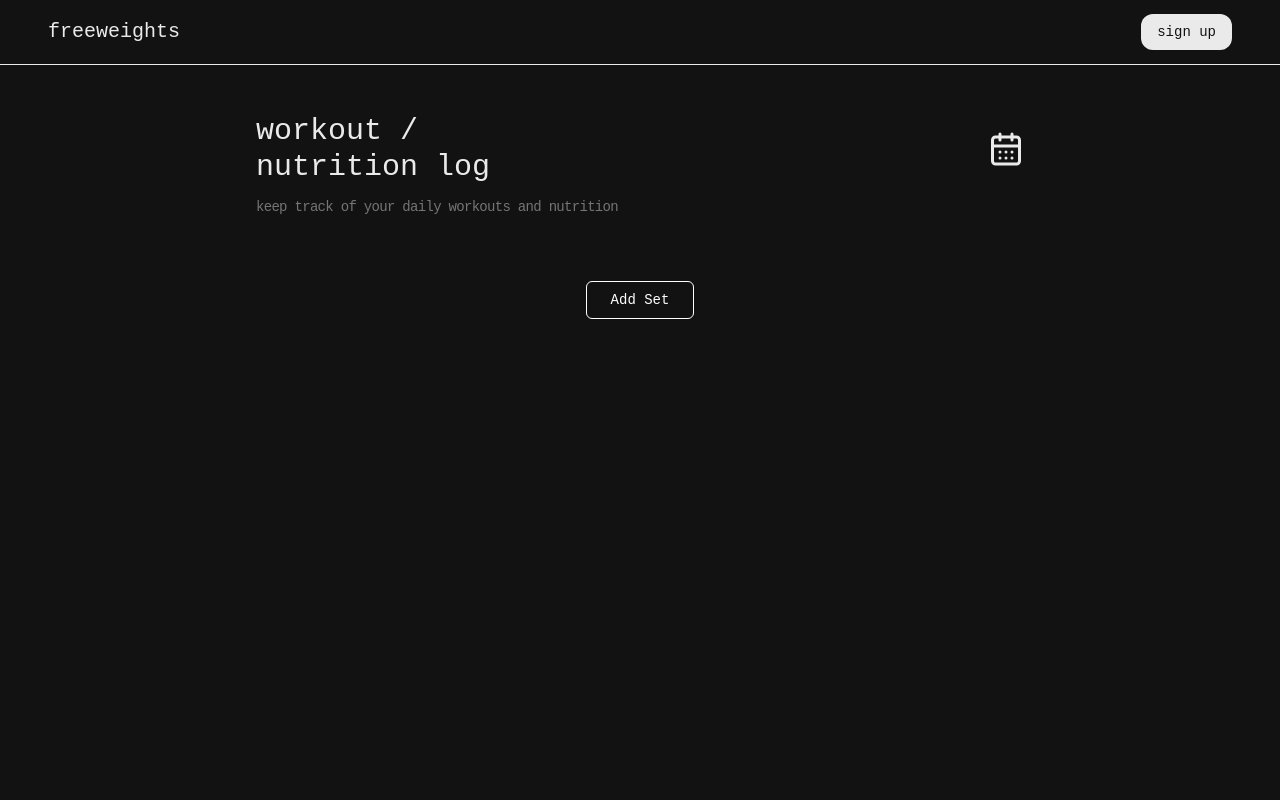
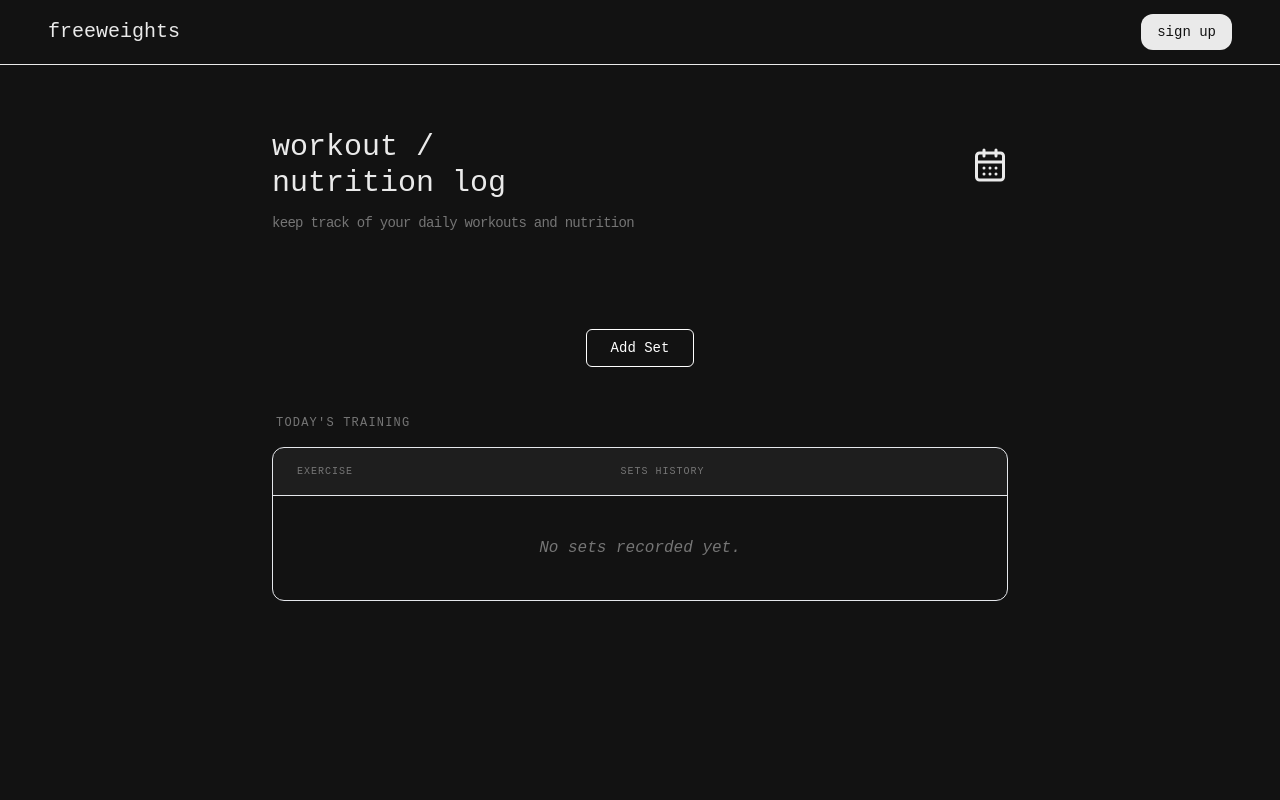
Before and after one commit to TNDProjects/FreeWeights, a React (Vite) app in the folder client/: page /log in a window 1280 px wide. Shown: the top 800 px of the page. Built offline with nearby package versions, Linux system fonts and the light colour scheme; a web font is replaced by a local one.

Commit message:
more additions to workoutlog table components, start of refactor to create our actual functionaltiy

```diff
--- a/client/src/pages/WorkoutLog/WorkoutLog.tsx
+++ b/client/src/pages/WorkoutLog/WorkoutLog.tsx
@@ -1,23 +1,42 @@
+import { useState } from "react";
+import { CalendarDays } from "lucide-react";
+import PageHeader from '../../components/PageHeader';
 import WorkoutLogEntry from "./WorkoutLogEntry.tsx";
-import PageHeader from '../../components/PageHeader';
-import { CalendarDays } from "lucide-react";
-
+import { WorkoutLogTable } from "./WorkoutLogTable.tsx";
+import type { WorkoutLogData } from "./types/types.ts";
 
 const WorkoutLog = () => {
+  const [logData, setLogData] = useState<WorkoutLogData>({});
+
+  const handleAddSet = (name: string, weight: number, reps: number) => {
+    setLogData((prev) => {
+      const existingSets = prev[name] || [];
+      return {
+        ...prev,
+        [name]: [...existingSets, { weight, reps }],
+      };
+    });
+  };
+
   return (
-    <div className="w-full max-w-3xl">
+    <div className="w-full max-w-3xl mx-auto p-4 flex flex-col gap-8">
       <PageHeader
         line1="workout / "
         line2="nutrition log"
-        icon={<CalendarDays size={36}/>}
+        icon={<CalendarDays size={36} />}
         description="keep track of your daily workouts and nutrition"
       />
-      <WorkoutLogEntry>
 
-      </WorkoutLogEntry>
+      <WorkoutLogEntry onAddSet={handleAddSet} />
+
+      <div className="mt-4">
+        <h3 className="font-mono text-grey text-xs uppercase tracking-widest mb-4 px-1">
+          Today's Training
+        </h3>
+        <WorkoutLogTable data={logData} />
+      </div>
     </div>
-
-  )
-}
+  );
+};
 
 export default WorkoutLog;
--- a/client/src/pages/WorkoutLog/WorkoutLogEntry.tsx
+++ b/client/src/pages/WorkoutLog/WorkoutLogEntry.tsx
@@ -2,73 +2,42 @@
 import { Button } from "../../components/ui/Button.tsx";
 import { EnterLift } from "../../components/ui/EnterLift.tsx";
 
-type LiftSet = {
-  weight: number | string
-  reps: number | string
-  name: string
-}
-const testObj: LiftSet[] = [];
-
-const normalizeLiftSet = (set: LiftSet): LiftSet => {
-
-  // If weight or reps are already a number, just use it. If it is a string, normalize it.
-  const normalizedWeight: number = typeof set.weight === "string" ? parseInt(set.weight) : set.weight;
-  const normalizedReps: number = typeof set.reps === "string" ? parseInt(set.reps) : set.reps;
-  const normalizedName: string = set.name; //TODO: Add normalization for the name of the lift.
-
-  const normalizedSet: LiftSet = {
-    weight: normalizedWeight,
-    reps: normalizedReps,
-    name: normalizedName
-  }
-
-  return normalizedSet;
+interface WorkoutLogEntryProps {
+  onAddSet: (name: string, weight: number, reps: number) => void;
 }
 
-
-const enterLiftObj = async (set: LiftSet): Promise<void> => {
-  try {
-    const liftObj: LiftSet = normalizeLiftSet(set)
-    testObj.push(liftObj)
-  } catch (error) {
-    console.error("Error pushing lift: ", error);
-  } finally {
-    console.log("Log: ", testObj)
-  }
-
-}
-
-
-
-const WorkoutLogEntry = () => {
+const WorkoutLogEntry = ({ onAddSet }: WorkoutLogEntryProps) => {
   const [liftName, setLiftName] = useState<string>("");
   const [weightLifted, setWeightLifted] = useState<string>("");
   const [repsCompleted, setRepsCompleted] = useState<string>("");
   const [isEnteringLift, setIsEnteringLift] = useState<boolean>(false);
-  const actualLiftObj: LiftSet = {
-    name: liftName,
-    weight: weightLifted,
-    reps: repsCompleted
-  }
 
-  const enterLift = async () => {
-    if (!isEnteringLift) {
-      throw new Error("isEnteringLift is not true!");
-    }
-    else {
-      enterLiftObj(actualLiftObj)
-      setIsEnteringLift(false);
-    }
-  }
+  const enterLift = () => {
+    if (!liftName || !weightLifted || !repsCompleted) return;
+
+    onAddSet(
+      liftName,
+      parseInt(weightLifted),
+      parseInt(repsCompleted)
+    );
+
+    setWeightLifted("");
+    setRepsCompleted("");
+    setIsEnteringLift(false);
+  };
 
   return (
     <>
       <div className="pt-4 flex justify-center">
-        <Button variant="outline" onClick={() => {
-          setIsEnteringLift(true)
-        }}>
-          Add Set
-        </Button>
+        {!isEnteringLift ? (
+          <Button variant="outline" onClick={() => setIsEnteringLift(true)}>
+            Add Set
+          </Button>
+        ) : (
+          <Button variant="outline" onClick={() => setIsEnteringLift(false)}>
+            Cancel
+          </Button>
+        )}
       </div>
 
       {isEnteringLift && (
@@ -82,11 +51,11 @@
             onRepsChange={setRepsCompleted}
             buttonText="enter lift"
             onSubmit={enterLift}
-          >
-          </EnterLift>
+          />
         </div>
       )}
     </>
-  )
-}
+  );
+};
+
 export default WorkoutLogEntry;
--- a/client/src/pages/WorkoutLog/WorkoutLogTable.tsx
+++ b/client/src/pages/WorkoutLog/WorkoutLogTable.tsx
@@ -1,45 +1,44 @@
-// src/pages/WorkoutLog/LogTable.tsx
-import { WorkoutLogData } from "./types";
+import type { WorkoutLogData } from "./types/types.ts";
 
 interface LogTableProps {
   data: WorkoutLogData;
 }
 
-export const LogTable = ({ data }: LogTableProps) => {
+export const WorkoutLogTable = ({ data }: LogTableProps) => {
   const exercises = Object.keys(data);
 
   return (
-    <div className="w-full overflow-hidden rounded-2xl border border-white/10 bg-card/50 backdrop-blur-sm">
-      <table className="w-full text-left font-mono border-collapse">
-        <thead>
-          <tr className="border-b border-white/10 bg-white/5 text-grey uppercase text-[10px] tracking-widest">
-            <th className="px-6 py-4 font-medium">Exercise</th>
-            <th className="px-6 py-4 font-medium">Sets / History</th>
+    <div className="w-full overflow-hidden rounded-xl border border-border bg-card">
+      <table className="w-full text-left font-mono">
+        <thead className="bg-white/5 border-b border-border">
+          <tr className="text-grey uppercase text-[10px] tracking-widest">
+            <th className="px-6 py-4 font-medium text-left">Exercise</th>
+            <th className="px-6 py-4 font-medium text-left">Sets History</th>
           </tr>
         </thead>
-        <tbody className="divide-y divide-white/5">
+        <tbody className="divide-y divide-border">
           {exercises.length === 0 ? (
             <tr>
-              <td colSpan={2} className="px-6 py-12 text-center text-grey italic">
-                No sets recorded today.
+              <td colSpan={2} className="px-6 py-10 text-center text-grey italic">
+                No sets recorded yet.
               </td>
             </tr>
           ) : (
             exercises.map((name) => (
               <tr key={name} className="hover:bg-white/[0.02] transition-colors">
-                <td className="px-6 py-4 align-top">
-                  <span className="text-light font-bold text-sm">{name}</span>
+                <td className="px-6 py-4 align-top font-bold text-light min-w-[140px]">
+                  {name}
                 </td>
                 <td className="px-6 py-4">
                   <div className="flex flex-wrap gap-2">
-                    {data[name].map((set, index) => (
+                    {data[name].map((set, idx) => (
                       <div
-                        key={index}
-                        className="group relative flex items-center gap-1.5 px-3 py-1 rounded-lg bg-input border border-white/5 text-xs text-light"
+                        key={idx}
+                        className="bg-input border border-border px-3 py-1 rounded-md text-xs text-light flex items-center gap-1"
                       >
-                        <span className="text-grey text-[9px] mr-1">{index + 1}</span>
-                        <span className="font-bold">{set.weight}</span>
-                        <span className="text-grey text-[10px]">x</span>
+                        <span className="text-grey text-[10px] uppercase">S{idx + 1}</span>
+                        <span className="font-bold ml-1">{set.weight}</span>
+                        <span className="text-grey">x</span>
                         <span>{set.reps}</span>
                       </div>
                     ))}
```
